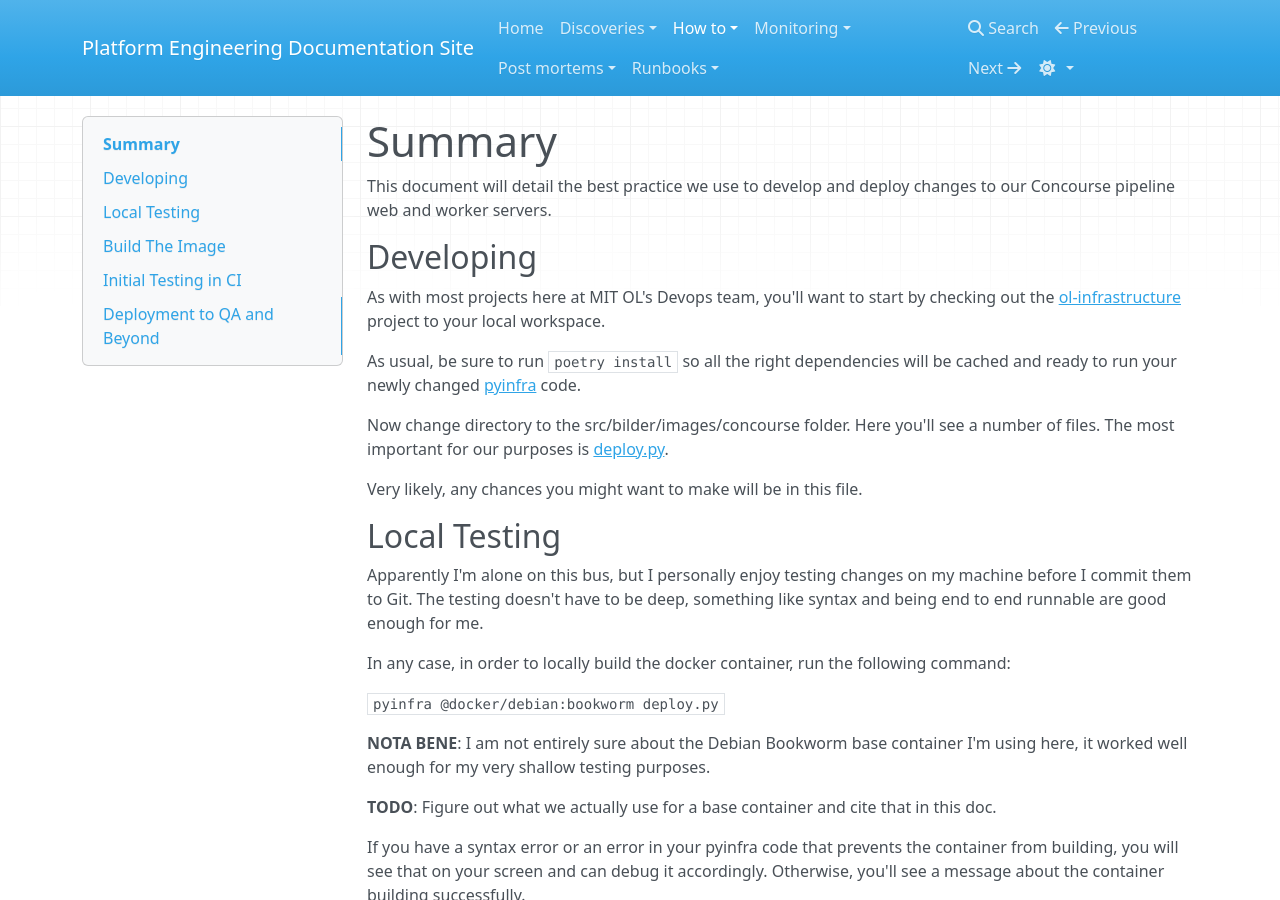
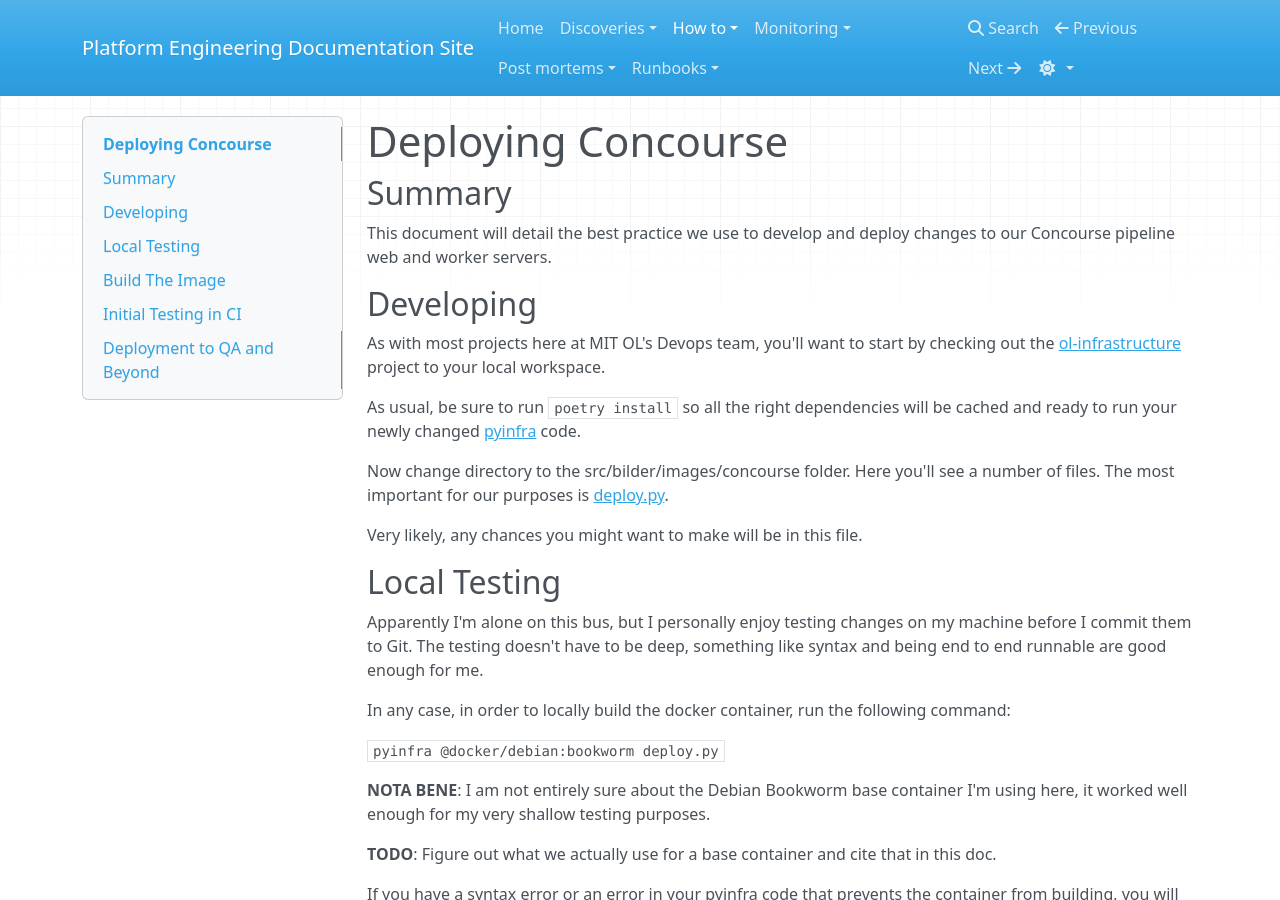
Before and after one commit to mitodl/platform-engineering-site, an MkDocs documentation site: the page built from docs/how_to/deploying_concourse.md, in a window 1280 px wide and 900 px high. Built offline with MkDocs 1.6.1, drawn with Linux system fonts in a browser that asks for light colours; nearby versions of some CDN libraries.

Commit message:
Fix more headings

```diff
--- a/docs/how_to/deploying_concourse.md
+++ b/docs/how_to/deploying_concourse.md
@@ -1,4 +1,6 @@
-# Summary
+# Deploying Concourse
+
+## Summary
 
 This document will detail the best practice we use to develop and deploy changes
 to our Concourse pipeline web and worker servers.
```
Also changed, not shown: docs/how_to/release_upgrades.md (renamed from docs/how_to/openedx/release_upgrades.md).
